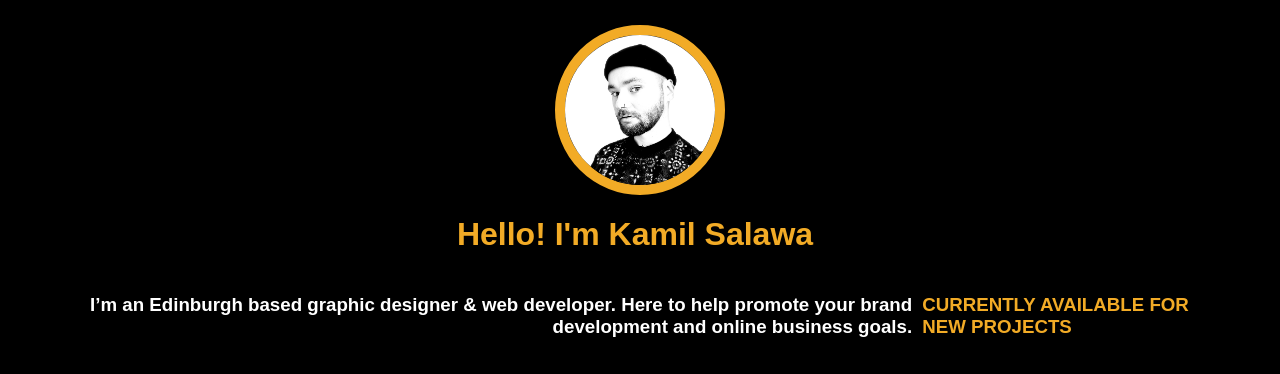
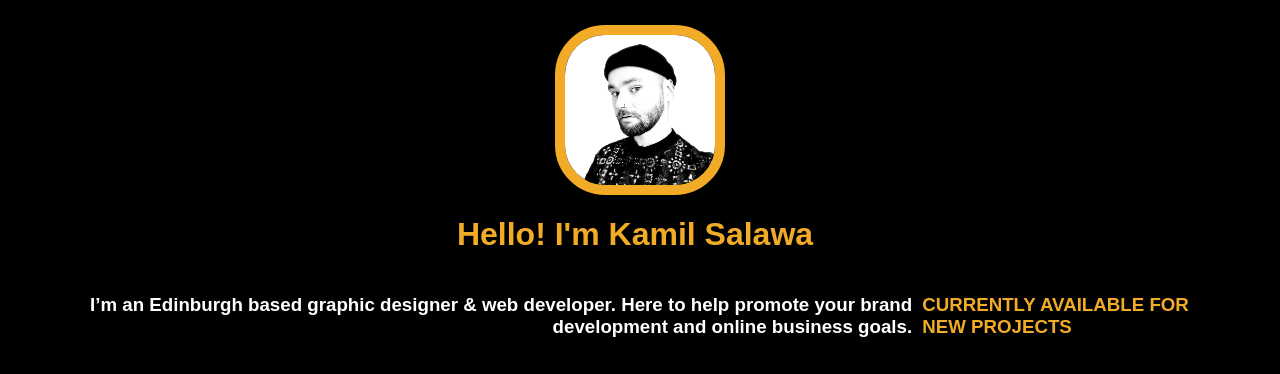
Before and after one commit to KSalawa/portfolio, a plain HTML site: page index.html in a window 1280 px wide. Shown: the top 374 px of the page. Drawn offline with Linux system fonts and the light colour scheme; a web font is replaced by a local one.

Commit message:
square pforile

```diff
--- a/style.css
+++ b/style.css
@@ -12,7 +12,7 @@
 
 
 .rounded {
-    border-radius: 100%;
+    border-radius: 50px;
     height: 150px;
     width: 150px;
     display: block;
```
